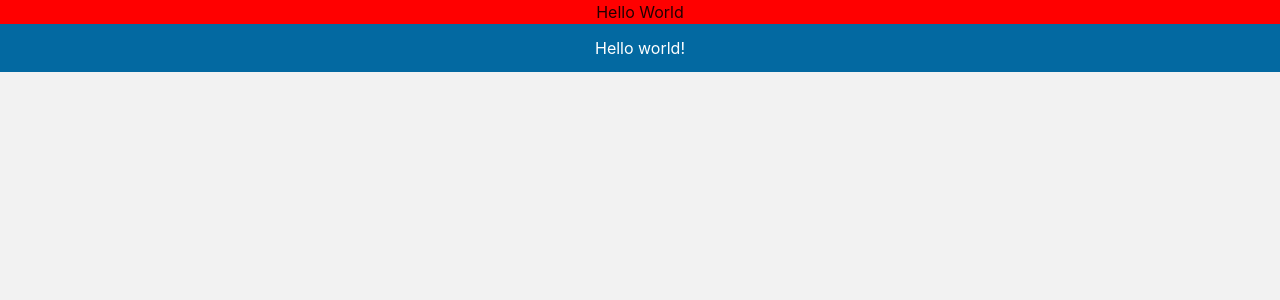
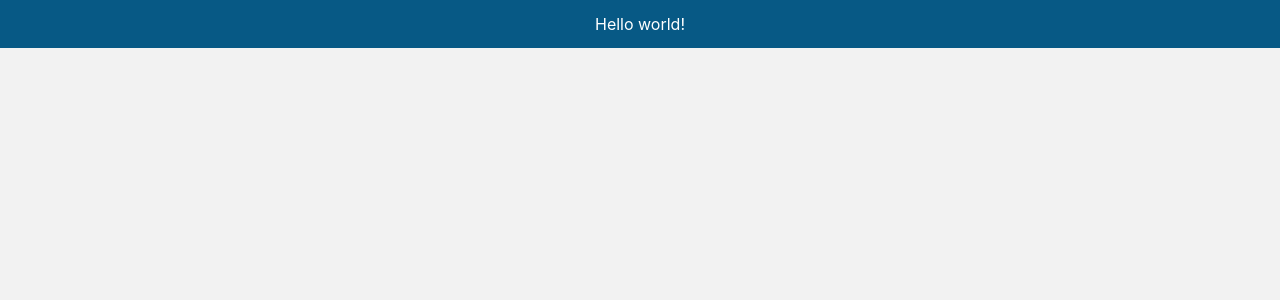
Before and after one commit to AlexisCast/my-dashboard-react, a React (Create React App) app: page / in a window 1280 px wide. Shown: the top 300 px of the page. Built offline with nearby package versions, Linux system fonts and the light colour scheme.

Commit message:
implement routes

```diff
--- a/src/App.jsx
+++ b/src/App.jsx
@@ -1,14 +1,33 @@
-import { HelloWorld } from './Page/HelloWorld';
+import { createBrowserRouter, RouterProvider } from 'react-router-dom';
+
+import { Error } from './routes/root/Error';
+
+const router = createBrowserRouter([
+  {
+    path: '/',
+    errorElement: <Error />,
+    element: (
+      <div>
+        <h1 className="bg-sky-700 px-4 py-2 text-white hover:bg-sky-800 sm:px-8 sm:py-3">
+          Hello world!
+        </h1>
+      </div>
+    )
+  },
+  {
+    path: 'bye',
+    element: (
+      <div>
+        <h1 className="bg-red-700 px-4 py-2 text-white hover:bg-red-800 sm:px-8 sm:py-3">
+          Bye world!
+        </h1>
+      </div>
+    )
+  }
+]);
 
 function App() {
-  return (
-    <div>
-      <HelloWorld />
-      <h1 className="bg-sky-700 px-4 py-2 text-white hover:bg-sky-800 sm:px-8 sm:py-3">
-        Hello world!
-      </h1>
-    </div>
-  );
+  return <RouterProvider router={router} />;
 }
 
 export default App;
--- a/src/Page/HelloWorld.jsx
+++ /dev/null
@@ -1,5 +0,0 @@
-import styles from './HelloWorld.module.css';
-
-export const HelloWorld = () => {
-  return <div className={styles.HelloWorld}>Hello World</div>;
-};
--- a/src/Page/HelloWorld.module.css
+++ /dev/null
@@ -1,3 +0,0 @@
-.HelloWorld {
-	background-color: red;
-}
--- /dev/null
+++ b/src/routes/root/Error.jsx
@@ -0,0 +1,18 @@
+import { useRouteError } from 'react-router-dom';
+
+import styles from './Error.module.css';
+
+export const Error = () => {
+  const error = useRouteError();
+  console.error(error);
+
+  return (
+    <div className={styles.error_page}>
+      <h1>Oops!</h1>
+      <p>Sorry, an unexpected error has occurred.</p>
+      <p>
+        <i>{error.statusText || error.message}</i>
+      </p>
+    </div>
+  );
+};
--- /dev/null
+++ b/src/routes/root/Error.module.css
@@ -0,0 +1,7 @@
+.error_page {
+  display: flex;
+  flex-direction: column;
+  align-items: center;
+  justify-content: center;
+  height: 100%;
+}
```
